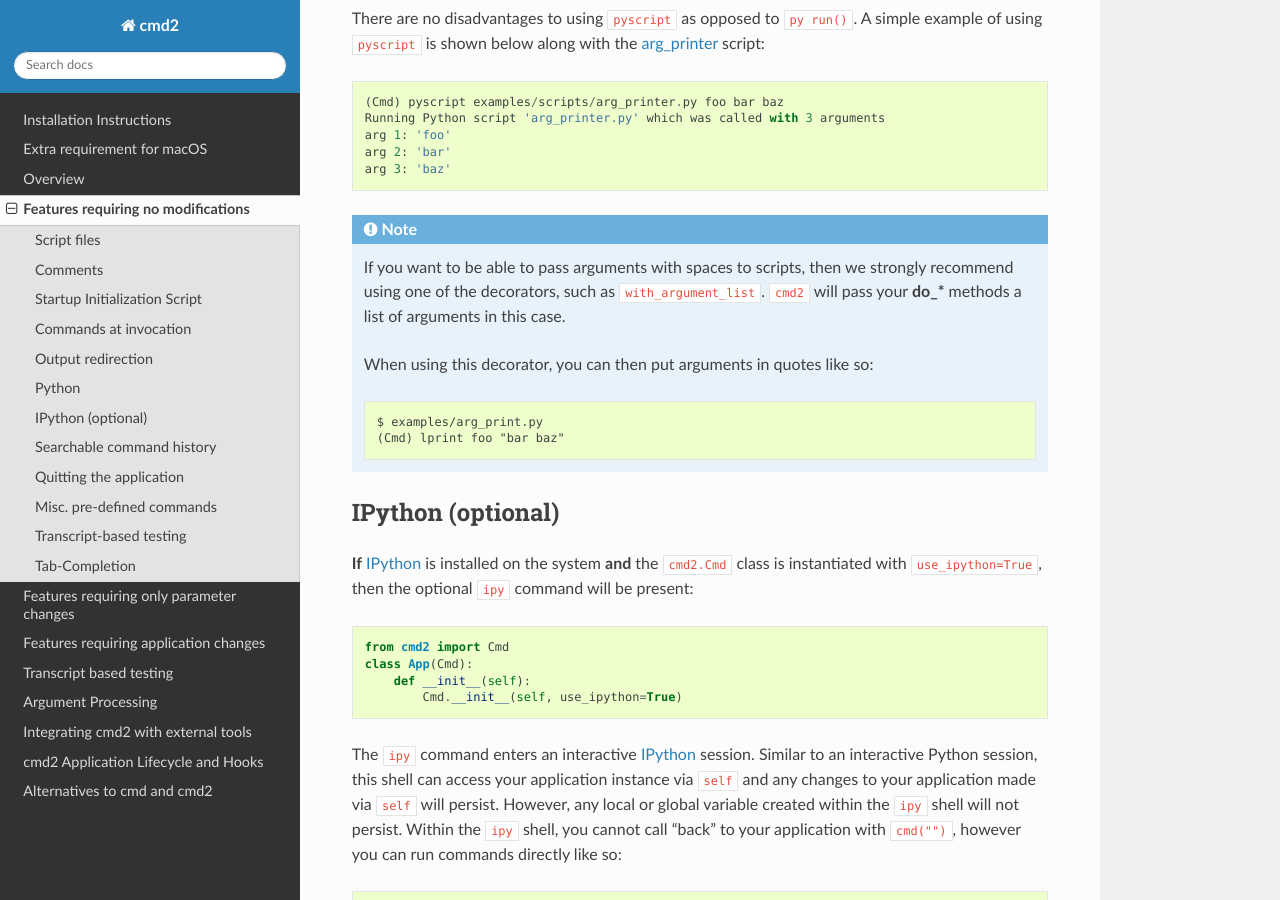
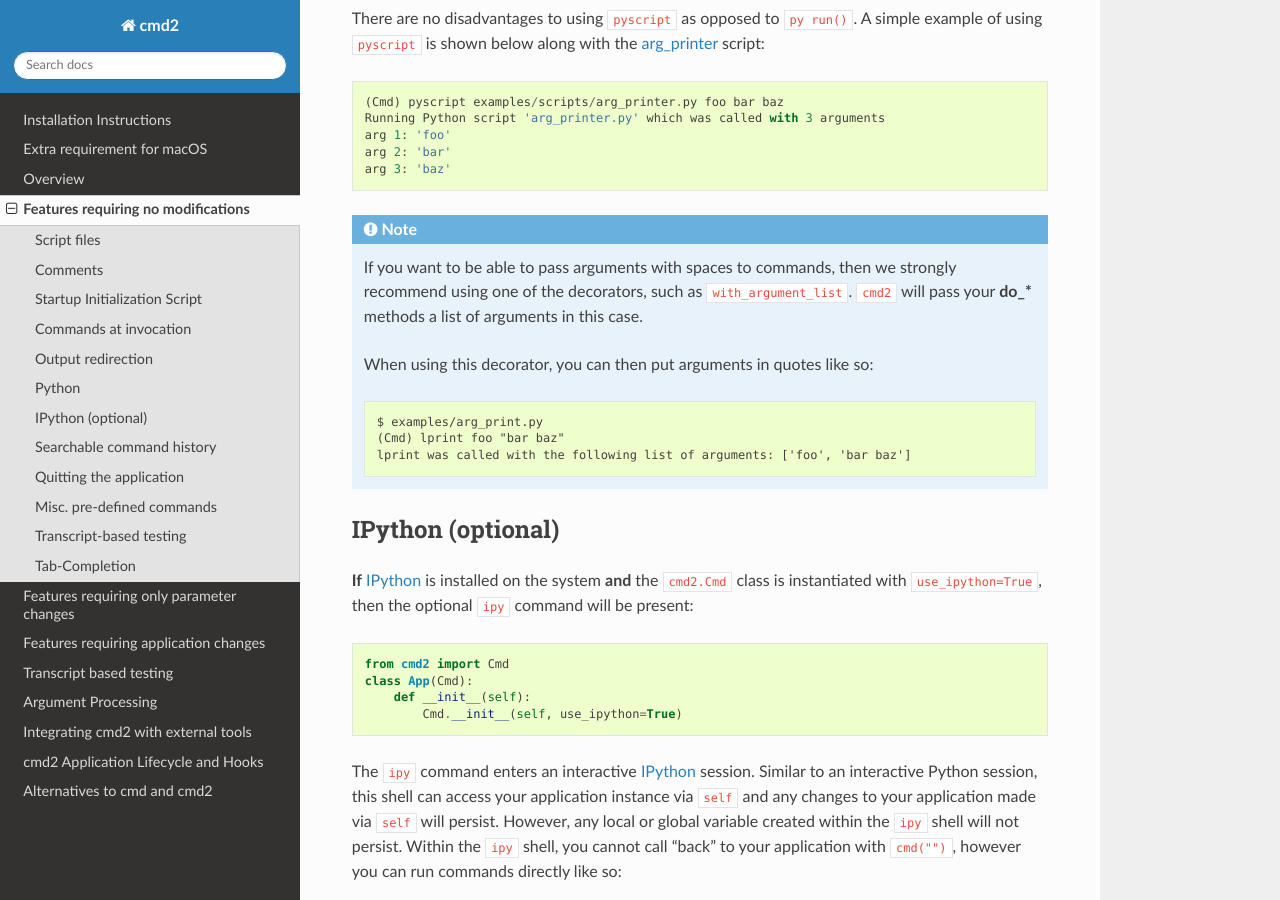
Before and after one commit to python-cmd2/cmd2, a Sphinx documentation site: the page built from docs/freefeatures.rst, in a window 1280 px wide and 900 px high, scrolled down 4365 px. Built offline with Sphinx 7.4.7 and the Read the Docs theme 2.0.0, drawn with Linux system fonts in a browser that asks for light colours.

Commit message:
Fixed wording in freefeatures.rst

```diff
--- a/docs/freefeatures.rst
+++ b/docs/freefeatures.rst
@@ -212,13 +212,14 @@
 
 .. note::
 
-    If you want to be able to pass arguments with spaces to scripts, then we strongly recommend using one of the decorators,
+    If you want to be able to pass arguments with spaces to commands, then we strongly recommend using one of the decorators,
     such as ``with_argument_list``.  ``cmd2`` will pass your **do_*** methods a list of arguments in this case.
 
     When using this decorator, you can then put arguments in quotes like so::
 
         $ examples/arg_print.py
         (Cmd) lprint foo "bar baz"
+        lprint was called with the following list of arguments: ['foo', 'bar baz']
 
 .. _arg_printer: https://github.com/python-cmd2/cmd2/blob/master/examples/scripts/arg_printer.py
 
```
